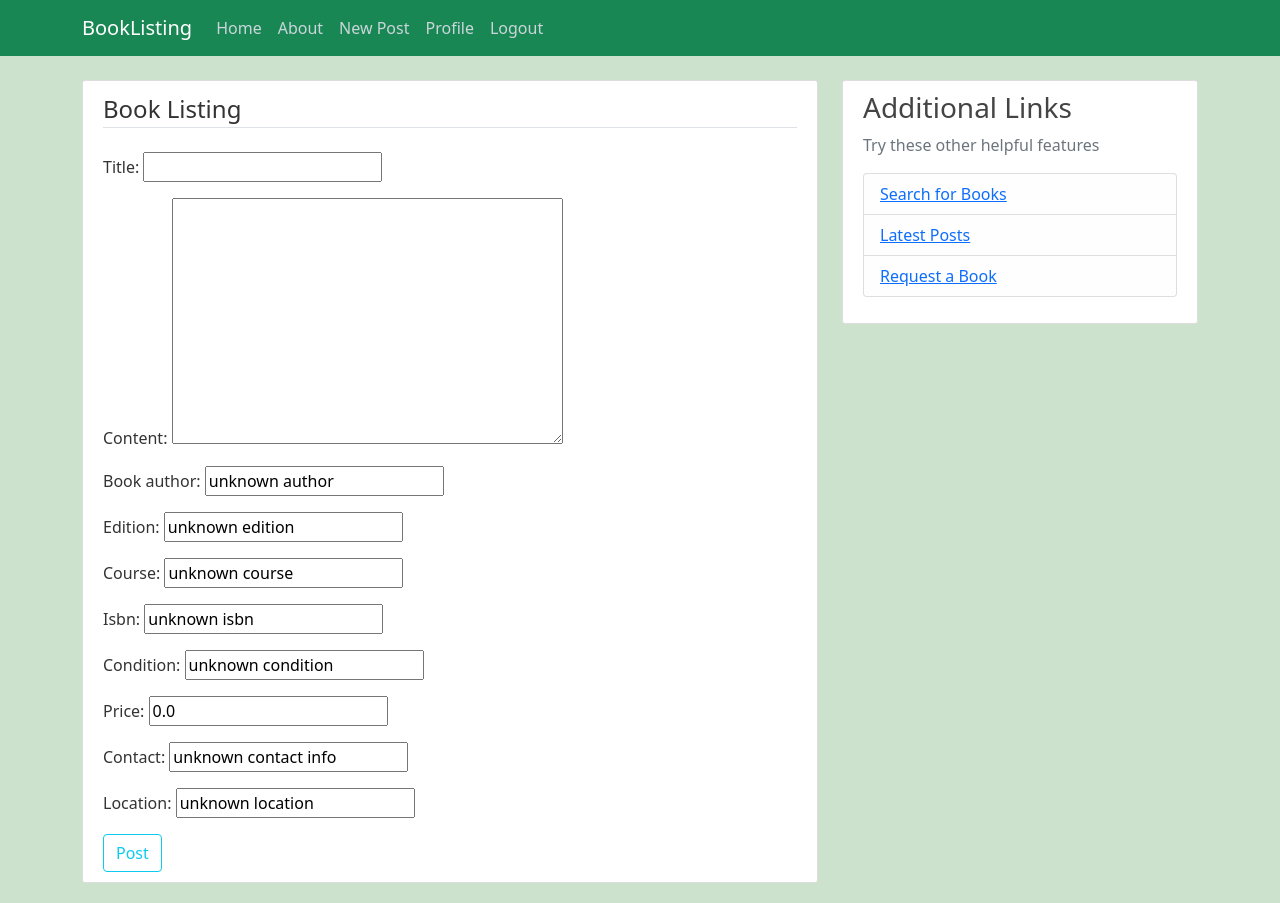
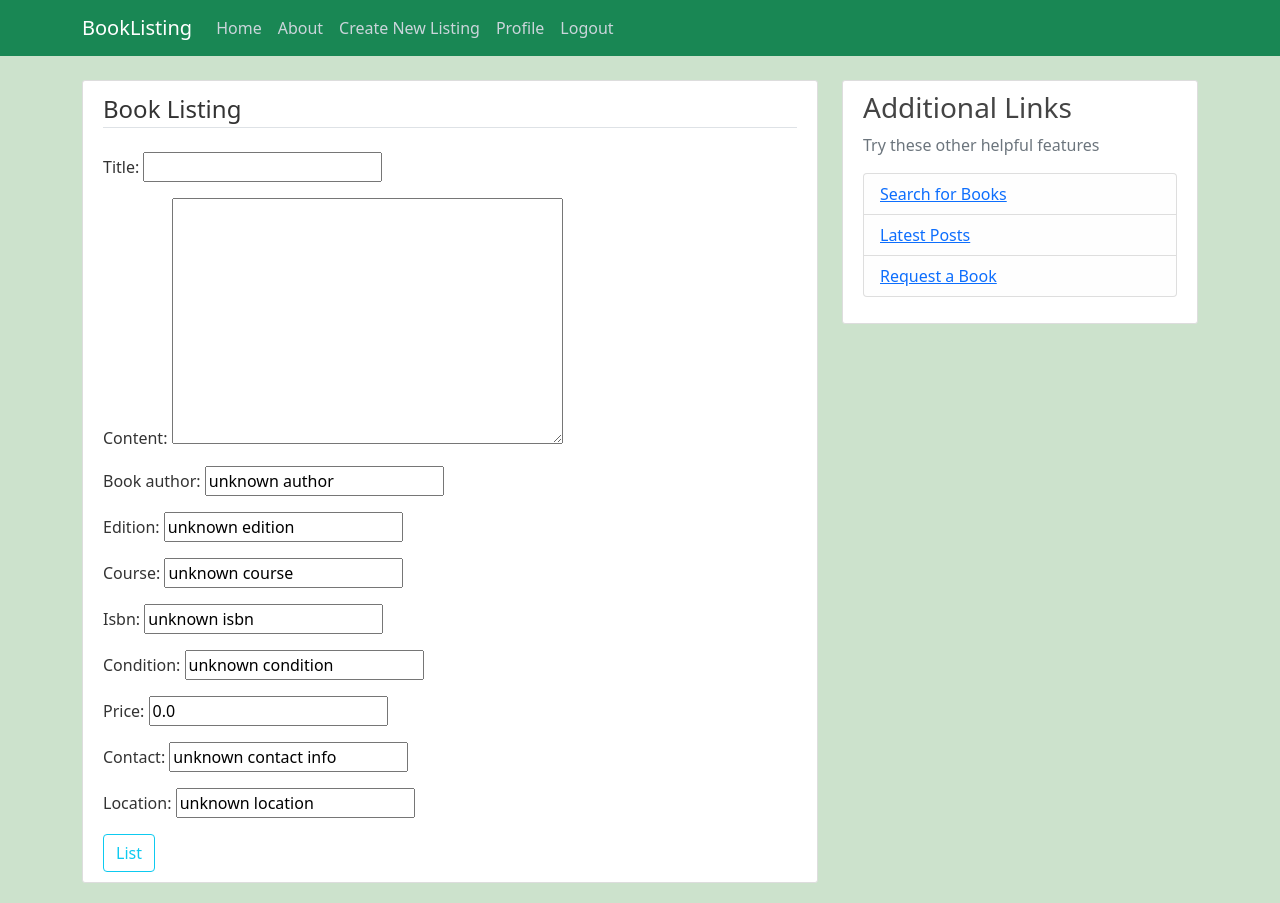
Before and after one commit to Crossfit202/Django, a Django app: page /post/new/ in a window 1280 px wide. Run offline with Django 4.2, Linux system fonts and the light colour scheme; a user stored in the database is signed in.

Commit message:
md changes

```diff
--- a/listing/templates/listing/base.html
+++ b/listing/templates/listing/base.html
@@ -48,7 +48,7 @@
             <!-- Navbar Right Side -->
             <div class="navbar-nav">
               {% if user.is_authenticated %}
-              <a class="nav-item nav-link" href="{% url 'post-create' %}">New Post</a>
+              <a class="nav-item nav-link" href="{% url 'post-create' %}">Create New Listing</a>
               <a class="nav-item nav-link" href="{% url 'profile' %}">Profile</a>
               <a class="nav-item nav-link" href="{% url 'logout' %}">Logout</a>
               {% else %}
--- a/listing/templates/listing/post_form.html
+++ b/listing/templates/listing/post_form.html
@@ -7,7 +7,7 @@
       {{ form.as_p }}
     </fieldset>
     <div class="form-group">
-      <button class="btn btn-outline-info" type="submit">Post</button>
+      <button class="btn btn-outline-info" type="submit">List</button>
     </div>
   </form>
 </div>
```
Also changed, not shown: README.md (added), db.sqlite3.
